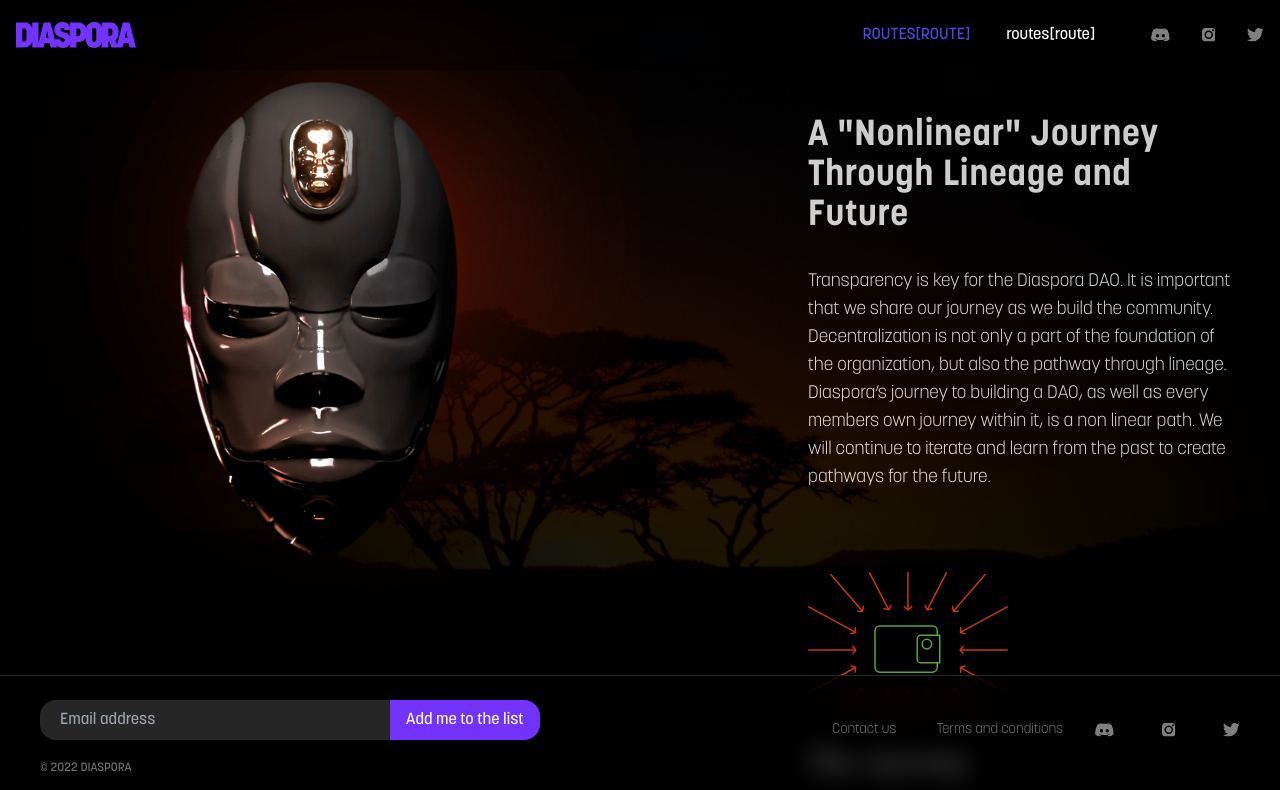
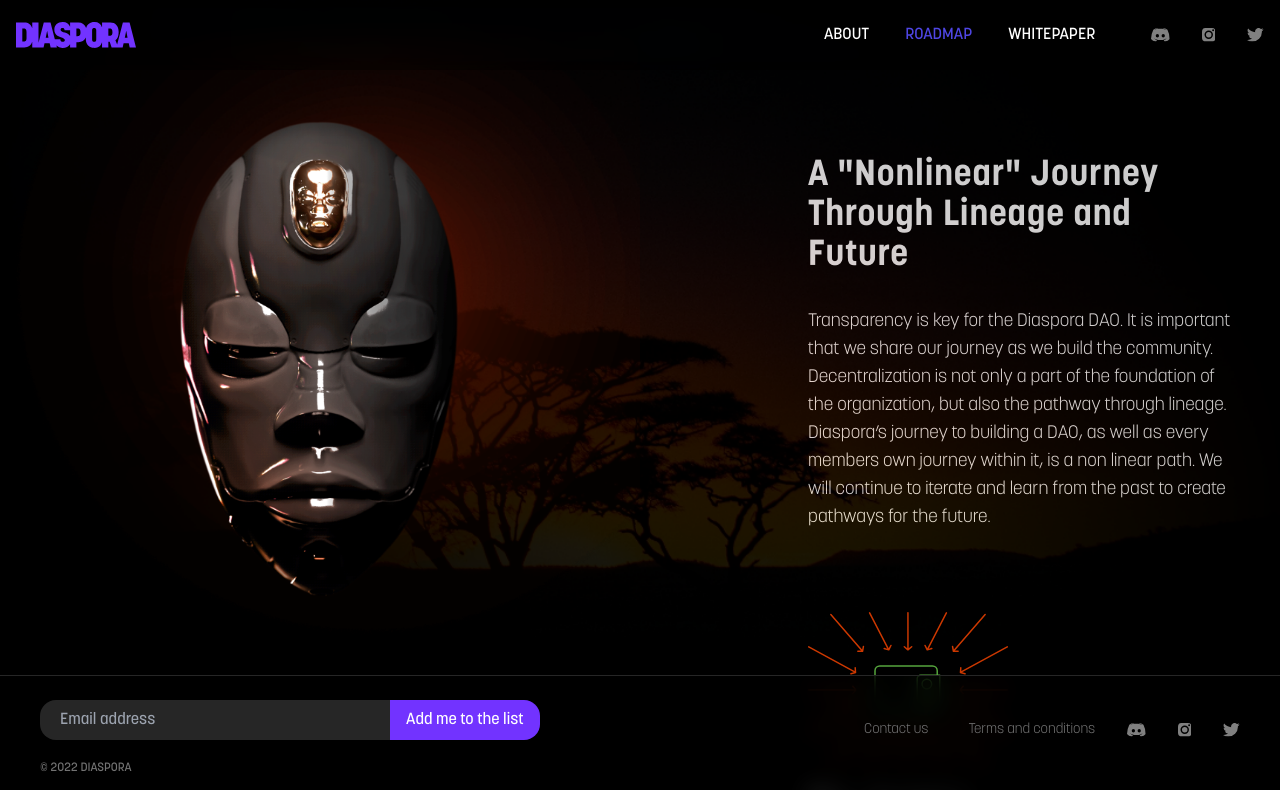
Before and after one commit to diaspora-labs/diaspora-site, a Next.js app: page /roadmap in a window 1280 px wide. Shown: the top 790 px of the page. Built offline with nearby package versions, Linux system fonts and the light colour scheme.

Commit message:
Add padding to navigation top bar

```diff
--- a/components/Home/HomeFooter.tsx
+++ b/components/Home/HomeFooter.tsx
@@ -39,7 +39,7 @@ export const HomeFooter: React.FC<HomeFooterProps> = ({ fixed }) => {
             </div>
           </div>
           <div className="mb-5 hidden md:mb-0 md:flex">
-            <span className="flex flex-row justify-center space-x-12">
+            <span className="flex flex-row justify-center space-x-8">
               <Discord color="rgba(255,255,255,0.5)" />
               <Instagram color="rgba(255,255,255,0.5)" />
               <Twitter color="rgba(255,255,255,0.5)" />
--- a/components/Layout.tsx
+++ b/components/Layout.tsx
@@ -7,12 +7,12 @@ export const Layout: React.FC<any> = ({ children, classes, showLogo = true }) =>
     <div
       className={cls(
         `bg-container max-w-screen min-h-screen flex-col overflow-hidden bg-black
-        text-white`,
+       text-white`,
         classes
       )}
     >
       <NavHeader />
-      {children}
+      <div className="mt-10">{children}</div>
     </div>
   )
 }
--- a/components/Nav.tsx
+++ b/components/Nav.tsx
@@ -6,21 +6,21 @@ import cls from "classnames"
 export const Nav = () => {
   const router = useRouter()
 
-  const baseClasses = "transition ease-in-out hover:text-indigo-600"
-  const routes = {
+  const routes: { [route: string]: string } = {
+    "/": "about",
     // "/gallery": "gallery",
     "/roadmap": "roadmap",
-    "/whitepaper": "about",
+    "/whitepaper": "whitepaper",
   }
+
+  const baseClasses = "transition ease-in-out hover:text-indigo-600 uppercase"
 
   return (
     <div className="flex items-center space-x-1">
       {Object.keys(routes).map((route, i) => (
         <div className="p-4" key={`route-${i}`}>
           <Link href={route}>
-            <a className={cls(baseClasses, router.pathname == route ? "koro uppercase text-indigo-600" : "")}>
-              routes[route]
-            </a>
+            <a className={cls(baseClasses, router.pathname == route ? "koro text-indigo-600" : "")}>{routes[route]}</a>
           </Link>
         </div>
       ))}
```
